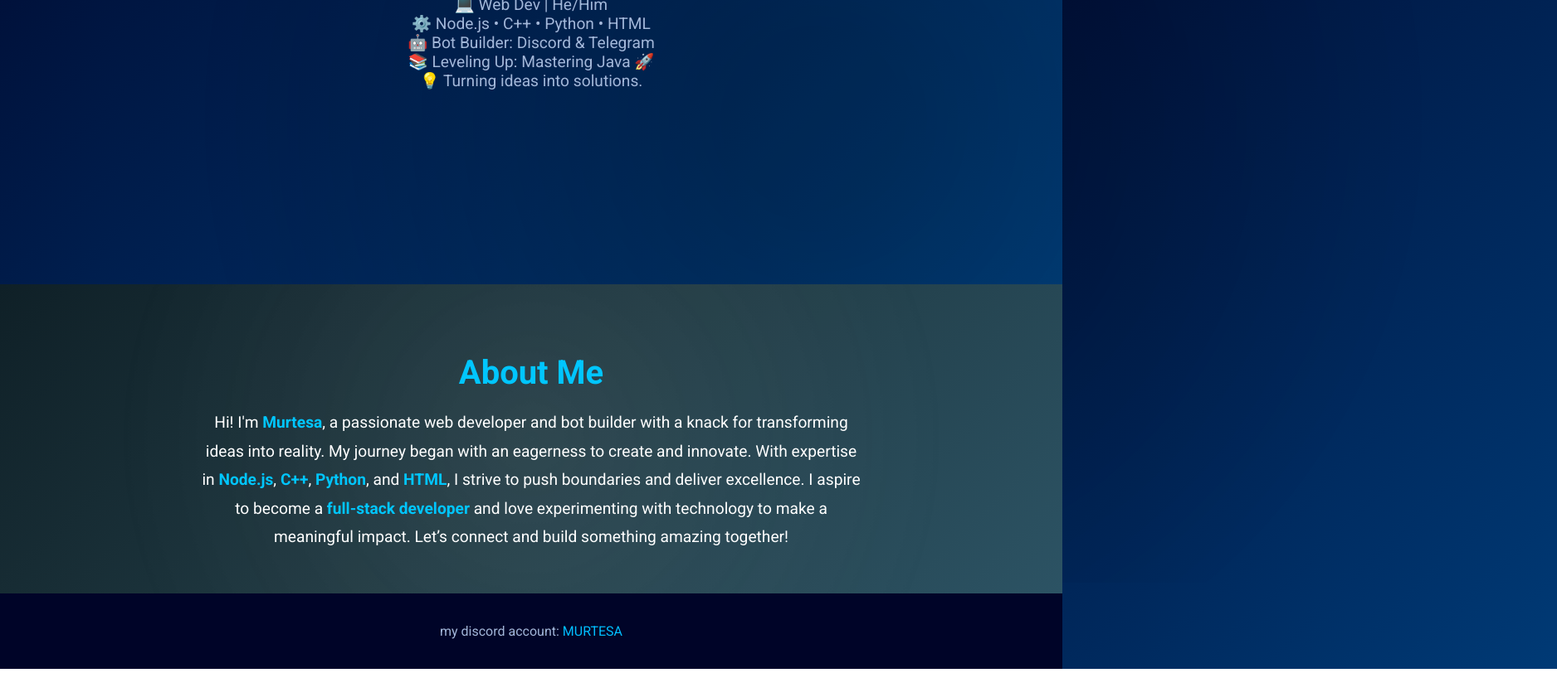
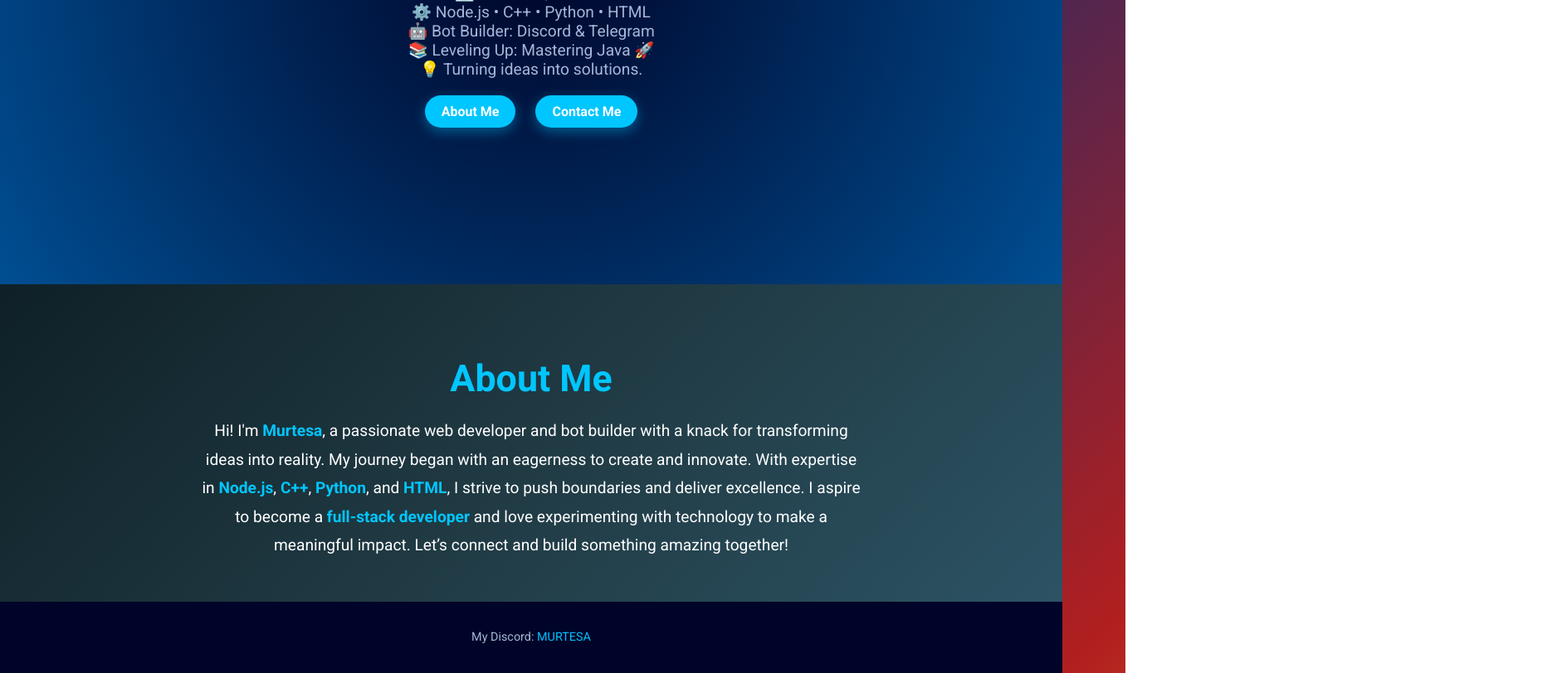
Before and after one commit to MURTESAx/website, a plain HTML site: page index.html in a window 1280 px wide. Shown: the part 457-1269 px from the top of the page at 83% size, 1876 px wide, since content can reach past the window. Drawn offline with Linux system fonts and the light colour scheme.

Commit message:
Update index.html

```diff
--- a/index.html
+++ b/index.html
@@ -10,12 +10,12 @@
             margin: 0;
             padding: 0;
             font-family: 'Roboto', sans-serif;
-            background: linear-gradient(135deg, #000428, #004e92);
+            background: linear-gradient(135deg, #1a2a6c, #b21f1f, #fdbb2d);
             color: #ffffff;
             overflow-x: hidden;
+            scroll-behavior: smooth;
         }
 
-        /* Header Section */
         header {
             display: flex;
             flex-direction: column;
@@ -23,7 +23,22 @@
             justify-content: center;
             text-align: center;
             height: 100vh;
+            background: radial-gradient(circle at center, #000428, #004e92);
             animation: fadeIn 2s;
+            color: #fff;
+            position: relative;
+        }
+
+        header::after {
+            content: '';
+            position: absolute;
+            top: 0;
+            left: 0;
+            width: 100%;
+            height: 100%;
+            background: radial-gradient(circle, rgba(255, 255, 255, 0.2) 10%, transparent 70%);
+            animation: pulseBackground 8s infinite;
+            z-index: -1;
         }
 
         header img {
@@ -32,10 +47,11 @@
             border-radius: 50%;
             box-shadow: 0 8px 15px rgba(0, 0, 0, 0.5);
             margin-bottom: 20px;
+            animation: float 3s ease-in-out infinite;
         }
 
         header h1 {
-            font-size: 2.5em;
+            font-size: 3em;
             margin: 0;
             letter-spacing: 2px;
             animation: slideDown 2s ease;
@@ -45,37 +61,45 @@
             font-size: 1.2em;
             margin: 10px 0;
             color: #a3b7d9;
+            animation: fadeInText 2.5s;
         }
 
-        /* About Section */
-        .about {
+        .button-group {
+            margin-top: 20px;
+        }
+
+        .button-group a {
+            padding: 10px 20px;
+            margin: 0 10px;
+            background: #00c6ff;
+            color: #fff;
+            text-decoration: none;
+            border-radius: 25px;
+            font-weight: bold;
+            transition: all 0.3s ease;
+            box-shadow: 0 5px 15px rgba(0, 198, 255, 0.4);
+        }
+
+        .button-group a:hover {
+            background: #005f99;
+            box-shadow: 0 5px 15px rgba(0, 95, 153, 0.6);
+        }
+
+        section {
             padding: 50px 20px;
             text-align: center;
+            position: relative;
+        }
+
+        .about {
             background: linear-gradient(135deg, #0f2027, #203a43, #2c5364);
             color: #ffffff;
-            animation: fadeInSection 2s;
-            position: relative;
-            overflow: hidden;
-        }
-
-        .about::before {
-            content: '';
-            position: absolute;
-            top: 0;
-            left: 0;
-            width: 100%;
-            height: 100%;
-            background: radial-gradient(circle, rgba(255, 255, 255, 0.1) 0%, transparent 70%);
-            animation: pulseBackground 8s infinite;
-            z-index: 1;
         }
 
         .about h2 {
-            font-size: 2.5em;
+            font-size: 2.8em;
             margin-bottom: 20px;
             color: #00c6ff;
-            z-index: 2;
-            position: relative;
         }
 
         .about p {
@@ -83,8 +107,6 @@
             line-height: 1.8;
             margin: 0 auto;
             max-width: 800px;
-            z-index: 2;
-            position: relative;
         }
 
         .highlight {
@@ -92,7 +114,19 @@
             font-weight: bold;
         }
 
-        /* Smooth Section Reveal */
+        footer {
+            text-align: center;
+            padding: 20px;
+            background: #000428;
+            color: #a3b7d9;
+            font-size: 0.9em;
+        }
+
+        footer a {
+            color: #00bfff;
+            text-decoration: none;
+        }
+
         @keyframes fadeIn {
             from { opacity: 0; }
             to { opacity: 1; }
@@ -103,9 +137,9 @@
             to { transform: translateY(0); opacity: 1; }
         }
 
-        @keyframes fadeInSection {
-            from { transform: translateY(50px); opacity: 0; }
-            to { transform: translateY(0); opacity: 1; }
+        @keyframes fadeInText {
+            from { opacity: 0; transform: translateY(20px); }
+            to { opacity: 1; transform: translateY(0); }
         }
 
         @keyframes pulseBackground {
@@ -113,36 +147,9 @@
             50% { transform: scale(1.2); opacity: 0.8; }
         }
 
-        /* Moving Shadow Effect */
-        body::before {
-            content: '';
-            position: absolute;
-            top: -100px;
-            left: -100px;
-            width: 200%;
-            height: 200%;
-            background: radial-gradient(circle, rgba(0, 0, 0, 0.2) 10%, transparent 70%);
-            transform: scale(0.5);
-            animation: moveShadow 10s infinite;
-            z-index: -1;
-        }
-
-        @keyframes moveShadow {
-            0%, 100% { transform: translate(0, 0) scale(0.5); }
-            50% { transform: translate(-200px, -100px) scale(0.7); }
-        }
-
-        /* Footer */
-        footer {
-            text-align: center;
-            padding: 20px;
-            background: #000428;
-            color: #a3b7d9;
-        }
-
-        footer a {
-            color: #00bfff;
-            text-decoration: none;
+        @keyframes float {
+            0%, 100% { transform: translateY(0); }
+            50% { transform: translateY(-10px); }
         }
     </style>
 </head>
@@ -155,9 +162,13 @@
         🤖 Bot Builder: Discord & Telegram<br>
         📚 Leveling Up: Mastering Java 🚀<br>
         💡 Turning ideas into solutions.</p>
+        <div class="button-group">
+            <a href="#about">About Me</a>
+            <a href="https://discord.com/users/murtesa_gamer">Contact Me</a>
+        </div>
     </header>
 
-    <section class="about">
+    <section id="about" class="about">
         <h2>About Me</h2>
         <p>
             Hi! I'm <span class="highlight">Murtesa</span>, a passionate web developer and bot builder with a knack for transforming ideas into reality. My journey began with an eagerness to create and innovate. With expertise in <span class="highlight">Node.js</span>, <span class="highlight">C++</span>, <span class="highlight">Python</span>, and <span class="highlight">HTML</span>, I strive to push boundaries and deliver excellence. I aspire to become a <span class="highlight">full-stack developer</span> and love experimenting with technology to make a meaningful impact. Let’s connect and build something amazing together!
@@ -165,7 +176,7 @@
     </section>
 
     <footer>
-        <p>my discord account: <a href="https://discord.com/users/murtesa_gamer">MURTESA</a></p>
+        <p>My Discord: <a href="https://discord.com/users/murtesa_gamer">MURTESA</a></p>
     </footer>
 </body>
 </html>
```
